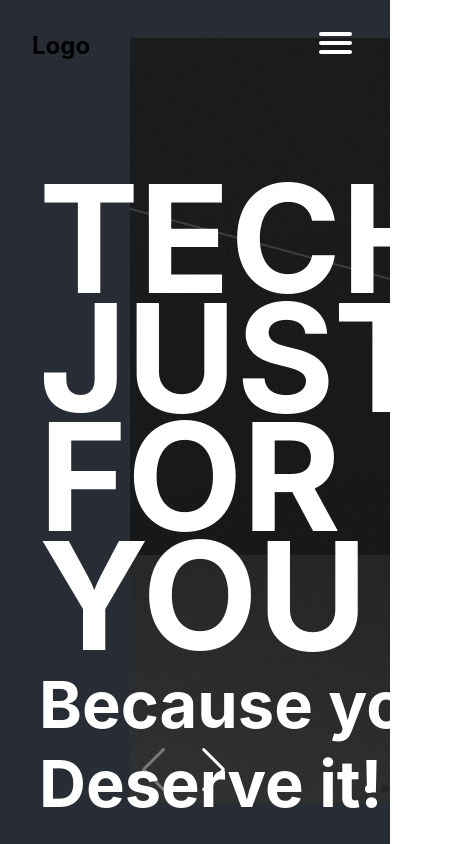
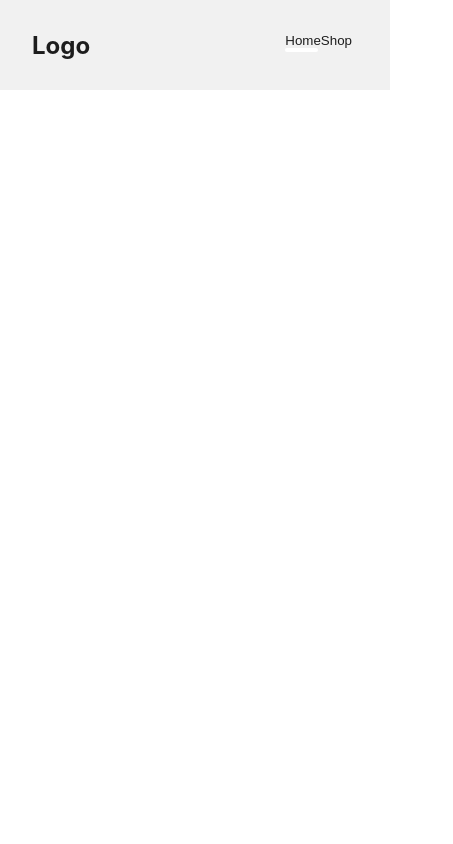
Before and after one commit to juliosalasz/tech-ecommerce-site, a React (Create React App) app: page /shop in a window 390 px wide. Shown: the top 844 px of the page, 453 px wide, since content can reach past the window. Built offline with nearby package versions, Linux system fonts and the light colour scheme.

Commit message:
routing and navigation responsive to path and scroll

```diff
--- a/package.json
+++ b/package.json
@@ -10,6 +10,7 @@
     "react": "^18.1.0",
     "react-dom": "^18.1.0",
     "react-fast-marquee": "^1.3.2",
+    "react-router-dom": "^6.3.0",
     "react-scripts": "^5.0.1",
     "redux": "^4.2.0",
     "redux-thunk": "^2.4.1",
--- a/src/App.js
+++ b/src/App.js
@@ -1,14 +1,19 @@
 import "./App.css";
+
+import { Routes, Route } from "react-router-dom";
 
 import Homepage from "./route/homepage/Homepage";
 import Navigation from "./route/navigation/Navigation";
+import Shop from "./route/shop/Shop";
 
 function App() {
   return (
-    <div className="App">
-      <Navigation />
-      <Homepage />
-    </div>
+    <Routes>
+      <Route path="/" element={<Navigation />}>
+        <Route index element={<Homepage />} />
+        <Route path="/shop" element={<Shop />} />
+      </Route>
+    </Routes>
   );
 }
 
--- a/src/index.css
+++ b/src/index.css
@@ -12,3 +12,7 @@ code {
   font-family: source-code-pro, Menlo, Monaco, Consolas, "Courier New",
     monospace;
 }
+
+a {
+  text-decoration: none;
+}
--- a/src/index.js
+++ b/src/index.js
@@ -1,13 +1,16 @@
-import React from 'react';
-import ReactDOM from 'react-dom/client';
-import './index.css';
-import App from './App';
-import reportWebVitals from './reportWebVitals';
+import React from "react";
+import ReactDOM from "react-dom/client";
+import "./index.css";
+import App from "./App";
+import reportWebVitals from "./reportWebVitals";
+import { BrowserRouter } from "react-router-dom";
 
-const root = ReactDOM.createRoot(document.getElementById('root'));
+const root = ReactDOM.createRoot(document.getElementById("root"));
 root.render(
   <React.StrictMode>
-    <App />
+    <BrowserRouter>
+      <App />
+    </BrowserRouter>
   </React.StrictMode>
 );
 
--- a/src/route/homepage/categorySection/categorySection.jsx
+++ b/src/route/homepage/categorySection/categorySection.jsx
@@ -1,31 +1,43 @@
 const CategorySection = () => {
+  const categories = [
+    { id: "8934", name: "Category 1", popular: true },
+    { id: "0934", name: "Category 2", popular: true },
+    { id: "9934", name: "Category 3", popular: true },
+    { id: "3457", name: "Category 4", popular: false },
+    { id: "2345", name: "Category 5", popular: false },
+    { id: "8799", name: "Category 6", popular: true },
+    { id: "9903", name: "Category 7", popular: true },
+    { id: "3464", name: "Category 8", popular: false },
+  ];
   return (
     <section id="CategorySection">
       <div>
         <div>
           Category List Component
           <div>
-            <ul>
-              <li>Category 1</li>
-              <li>Category 2</li>
-              <li>Category 3</li>
-              <li>Category 4</li>
-              <li>Category 5</li>
-              <li>Category 6</li>
-              <li>Category 7</li>
-            </ul>
+            {categories.map((category) => {
+              return (
+                <div key={category.id}>
+                  <h2>{category.name}</h2>
+                </div>
+              );
+            })}
           </div>
         </div>
         <div>
           Popular Category Display
           <div>
-            <ul>
-              <li>Popular Category 1</li>
-              <li>Popular Category 2</li>
-              <li>Popular Category 3</li>
-              <li>Popular Category 4</li>
-              <li>Popular Category 5</li>
-            </ul>
+            {categories.map((category) => {
+              if (category.popular) {
+                return (
+                  <div key={category.id}>
+                    <h2>{category.name}</h2>
+                  </div>
+                );
+              } else {
+                return;
+              }
+            })}
           </div>
         </div>
       </div>
--- a/src/route/navigation/Navigation.jsx
+++ b/src/route/navigation/Navigation.jsx
@@ -1,21 +1,50 @@
-import { useState } from "react";
+import { useState, useEffect, Fragment } from "react";
+import { Outlet, Link, useLocation } from "react-router-dom";
 
 import "./navigationStyle.css";
 
 const Navigation = () => {
+  //Responsive Hamburger
   const [hamburgerActive, setHamburgerActive] = useState(false);
   const hamburgerBtnHandler = () => {
     setHamburgerActive(!hamburgerActive);
   };
+
+  //Router Background color
+  const [navBg, setNavBg] = useState(false);
+  const location = useLocation();
+  useEffect(() => {
+    if (location.pathname === "/") {
+      setNavBg(true);
+    } else {
+      setNavBg(false);
+    }
+  }, [location]);
+
+  const navClass = navBg ? "navContainerHome" : "navContainerInterior";
+
+  //Background color for scrolling
+  const [navScroll, setNavScroll] = useState(false);
+  const colorHandler = () => {
+    if (window.scrollY >= 100) {
+      setNavScroll(true);
+    } else {
+      setNavScroll(false);
+    }
+  };
+
+  window.addEventListener("scroll", colorHandler);
+
+  const navScrollClass = navScroll ? "backgroundWhite" : " ";
+
   return (
+    <Fragment>
       <nav className="navBar">
-      <div className="navContainer">
+        <div className={`navContainer ${navClass} ${navScrollClass}`}>
           <h1>Logo</h1>
           <div className="menu">
-          <a href="./#" className="isActive">
-            Home
-          </a>
-          <a href="./#">Store</a>
+            <Link to="/">Home</Link>
+            <Link to="/shop">Shop</Link>
             <a href="./#">Sign In</a>
             <a href="./#">Icon</a>
           </div>
@@ -23,12 +52,14 @@ const Navigation = () => {
             className={`hamburger ${hamburgerActive ? "isActive" : null}`}
             onClick={hamburgerBtnHandler}
           >
-          <span></span>
-          <span></span>
+            <Link to="/">Home</Link>
+            <Link to="/shop">Shop</Link>
             <span></span>
           </button>
         </div>
       </nav>
+      <Outlet />
+    </Fragment>
   );
 };
 
--- a/src/route/navigation/navigationStyle.css
+++ b/src/route/navigation/navigationStyle.css
@@ -13,9 +13,31 @@
   margin: 0 auto;
   display: flex;
   align-items: center;
-  background-color: transparent;
   justify-content: space-between;
   padding: 5px 32px;
+}
+.navContainerHome {
+  background-color: transparent;
+  color: white;
+}
+.navContainerHome a {
+  color: white;
+}
+.navContainerInterior {
+  background-color: #f1f1f1;
+  color: #1d1d1d;
+}
+.navContainerInterior a {
+  color: #1d1d1d;
+}
+
+.backgroundWhite {
+  background-color: #f1f1f1;
+  color: #1d1d1d;
+}
+
+.backgroundWhite a {
+  color: #1d1d1d;
 }
 
 .logo {
@@ -83,7 +105,6 @@
 }
 
 .menu a {
-  color: white;
   margin: 0 16px;
   font-weight: 600;
   text-decoration: none;
--- /dev/null
+++ b/src/route/shop/Shop.jsx
@@ -0,0 +1,5 @@
+const Shop = () => {
+  return <div>Shop Page</div>;
+};
+
+export default Shop;
```
Also changed, not shown: 1 other file (tests, documents, lock files or other folders). Lines whose indentation alone changed are shown as unchanged.
